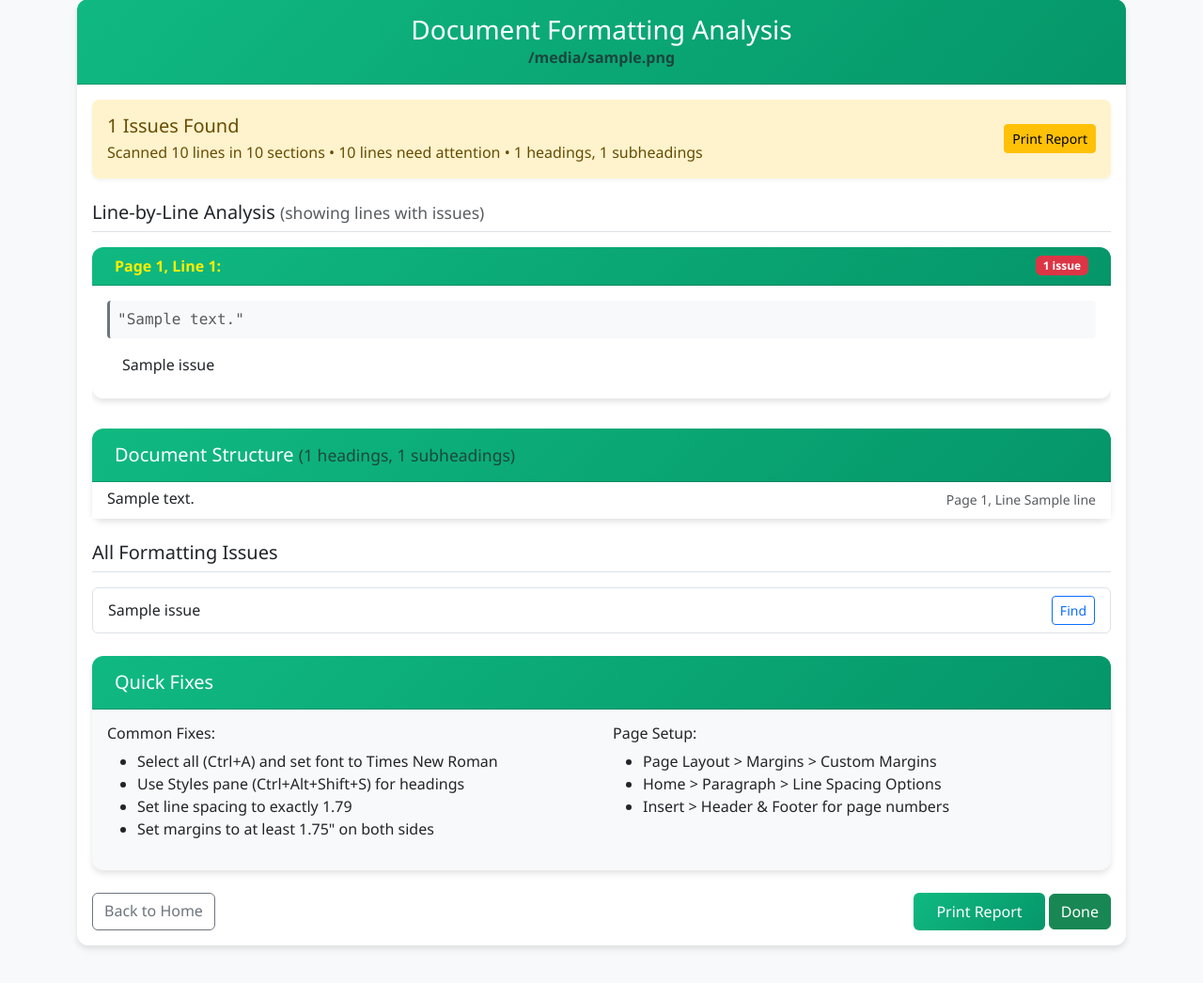
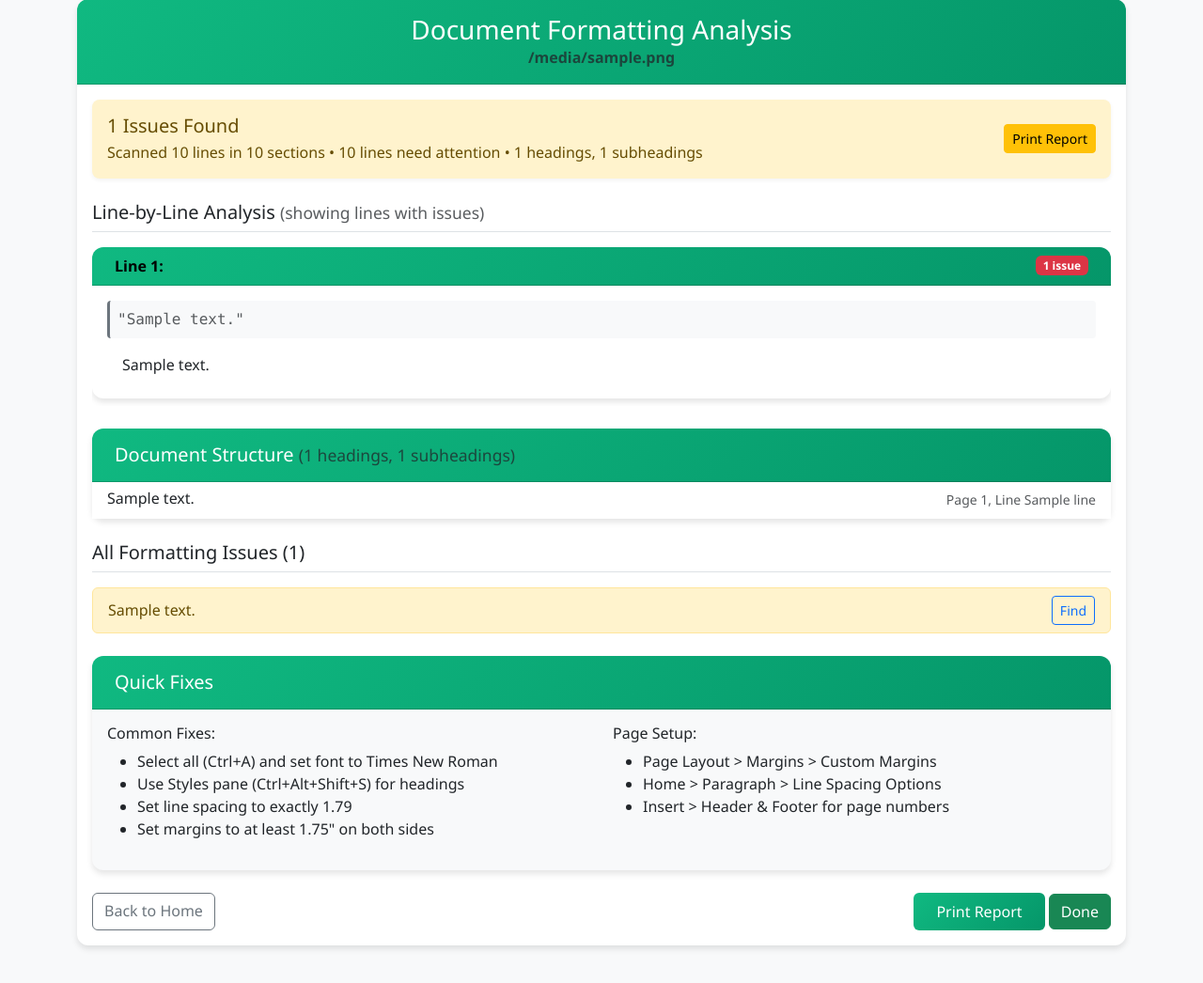
Before and after one commit to Alphaaxin/Document-Checker, a Python web app: template templates/results.html in a window 1280 px wide. Shown: the part 111-1157 px from the top of the page at 94% size. Run offline with Jinja, Linux system fonts and the light colour scheme; the template is opened without the code that fills it: most values are stand-ins (such as "Sample title", 1, 10 or a date in 2020).

Commit message:
Fixed ones

```diff
--- a/templates/results.html
+++ b/templates/results.html
@@ -6,7 +6,7 @@
         <div class="card">
             <div class="card-header text-center">
                 <h3 class="mb-0">Document Formatting Analysis</h3>
-                <p class="text-muted mb-0">{{ filename }}</p>
+                <p class="text-muted mb-0">{{ filename or 'Document' }}</p>
             </div>
             <div class="card-body">
                 <!-- Summary Section -->
@@ -46,28 +46,35 @@
                     </h5>
 
                     <div class="line-issues-container" style="max-height: 500px; overflow-y: auto; color:black">
-                        {% for line_num, data in line_issues %}
-                        <div class="card mb-2 border-{% if data.issues %}danger{% else %}success{% endif %}">
+                        {% for issue in line_issues %}
+                        {% set line_num = issue.line_number %}
+                        <div class="card mb-2 border-{% if issue.issues and issue.issues.length > 0 %}danger{% else %}success{% endif %}">
                             <div class="card-header py-2 d-flex justify-content-between align-items-center bg-light">
                                 <div>
-                                    <span class="font-weight-bold" style="color: rgb(255, 238, 0)">Page {{ data.page_number }}, Line {{ line_num }}:</span>
-                                    {% if data.is_page_break %}
-                                        <span class="badge bg-info ms-2">Page Break</span>
-                                    {% endif %}
+                                    <span class="font-weight-bold" style="color: rgb(0, 0, 0)">Line {{ line_num }}:</span>
                                 </div>
-                                <span class="badge bg-{% if data.issues %}danger{% else %}success{% endif %}">
-                                    {{ data.issues|length }} issue{% if data.issues|length != 1 %}s{% endif %}
+                                {% if issue.issues and issue.issues.length > 0 %}
+                                <span class="badge bg-danger">
+                                    {{ issue.issues|length }} issue{% if issue.issues|length != 1 %}s{% endif %}
                                 </span>
+                                {% else %}
+                                <span class="badge bg-success">
+                                    No issues
+                                </span>
+                                {% endif %}
                             </div>
                             <div class="card-body p-3">
+                                {% if issue.text %}
                                 <div class="mb-2 font-monospace text-muted">
-                                    "{{ data.text }}"
+                                    "{{ issue.text }}"
                                 </div>
-                                {% if data.issues %}
+                                {% endif %}
+
+                                {% if issue.issues and issue.issues.length > 0 %}
                                 <ul class="list-group list-group-flush">
-                                    {% for issue in data.issues %}
+                                    {% for issue_text in issue.issues %}
                                     <li class="list-group-item py-2">
-                                        <i class="bi bi-x-circle-fill text-danger"></i> {{ issue }}
+                                        <i class="bi bi-x-circle-fill text-danger"></i> {{ issue_text }}
                                     </li>
                                     {% endfor %}
                                 </ul>
@@ -118,10 +125,10 @@
                 {% endif %}
 
                 <!-- All Issues Summary -->
-                {% if issues %}
+                {% if issues and issues|length > 0 %}
                 <div class="mb-4">
                     <h5 class="border-bottom pb-2 mb-3">
-                        <i class="bi bi-exclamation-triangle-fill"></i> All Formatting Issues
+                        <i class="bi bi-exclamation-triangle-fill"></i> All Formatting Issues ({{ issues|length }})
                     </h5>
 
                     <div class="list-group">
@@ -129,9 +136,11 @@
                         {% set is_dict = issue is mapping %}
                         <div class="list-group-item list-group-item-action
                             {% if is_dict %}
-                                {% if issue.severity == 'high' %}list-group-item-danger
-                                {% elif issue.severity == 'medium' %}list-group-item-warning
+                                {% if issue.severity == 'high' or issue.severity == 'error' %}list-group-item-danger
+                                {% elif issue.severity == 'medium' or issue.severity == 'warning' %}list-group-item-warning
                                 {% else %}list-group-item-info{% endif %}
+                            {% else %}
+                                list-group-item-warning
                             {% endif %}">
                             <div class="d-flex w-100 justify-content-between">
                                 <div class="d-flex align-items-center">
@@ -215,6 +224,28 @@
 
 {% block scripts %}
 <script>
+    // Parse the result from URL parameters
+    document.addEventListener('DOMContentLoaded', function() {
+        const urlParams = new URLSearchParams(window.location.search);
+        const resultJson = urlParams.get('result');
+
+        if (!resultJson) {
+            console.error('No result data found in URL');
+            return;
+        }
+
+        try {
+            const result = JSON.parse(decodeURIComponent(resultJson));
+
+            // Update the document title
+            document.title = `Results: ${result.filename || 'Document'} - Document Checker`;
+
+            // Store the result for later use if needed
+            window.documentResult = result;
+        } catch (e) {
+            console.error('Error parsing result data:', e);
+        }
+    });
     function highlightIssue(issueText) {
         try {
             // Normalize the search text by removing extra whitespace and making it lowercase
```
Also changed, not shown: app.py (+46 -11 lines), templates/index.html (+37 -3 lines).
